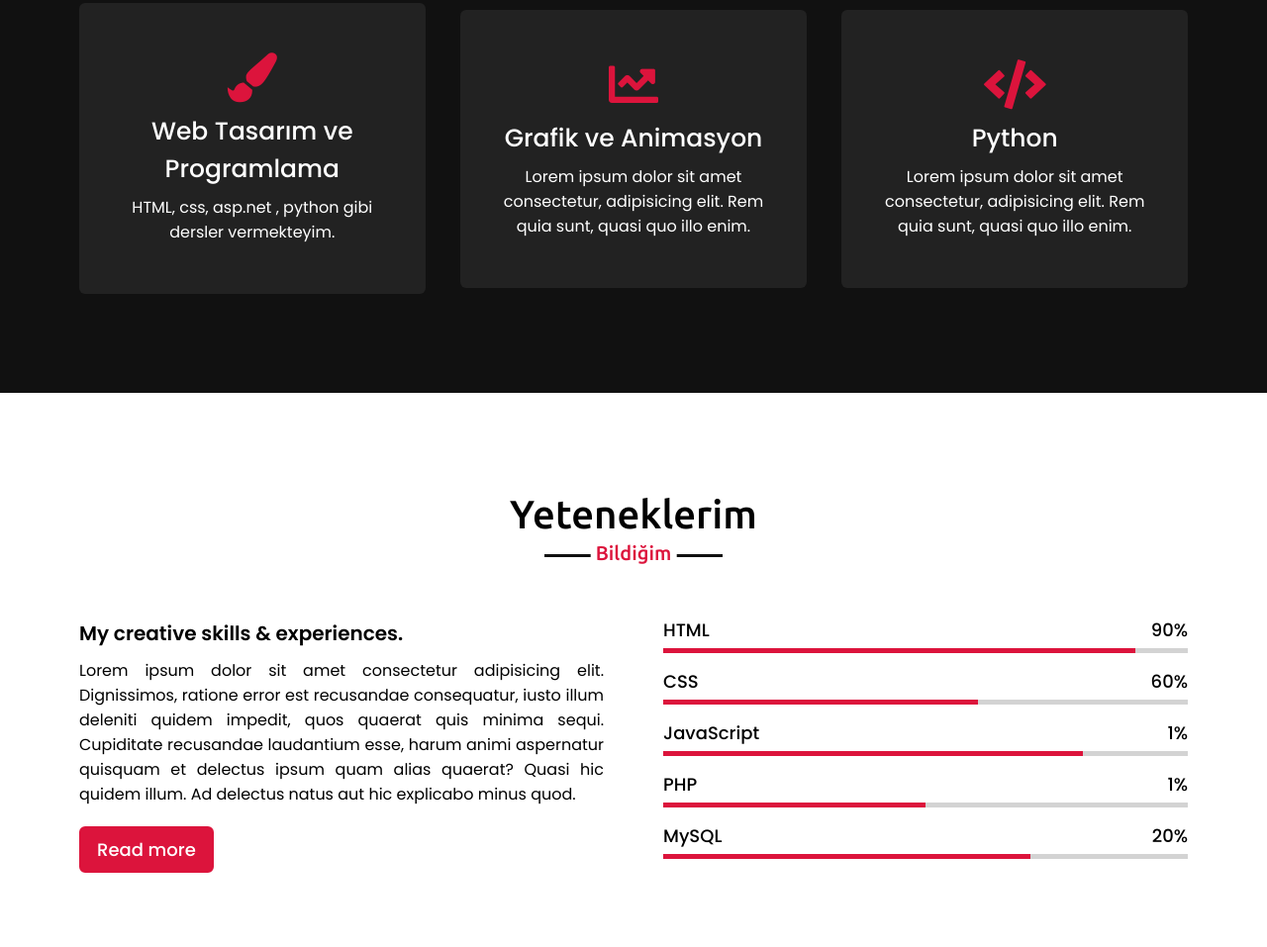
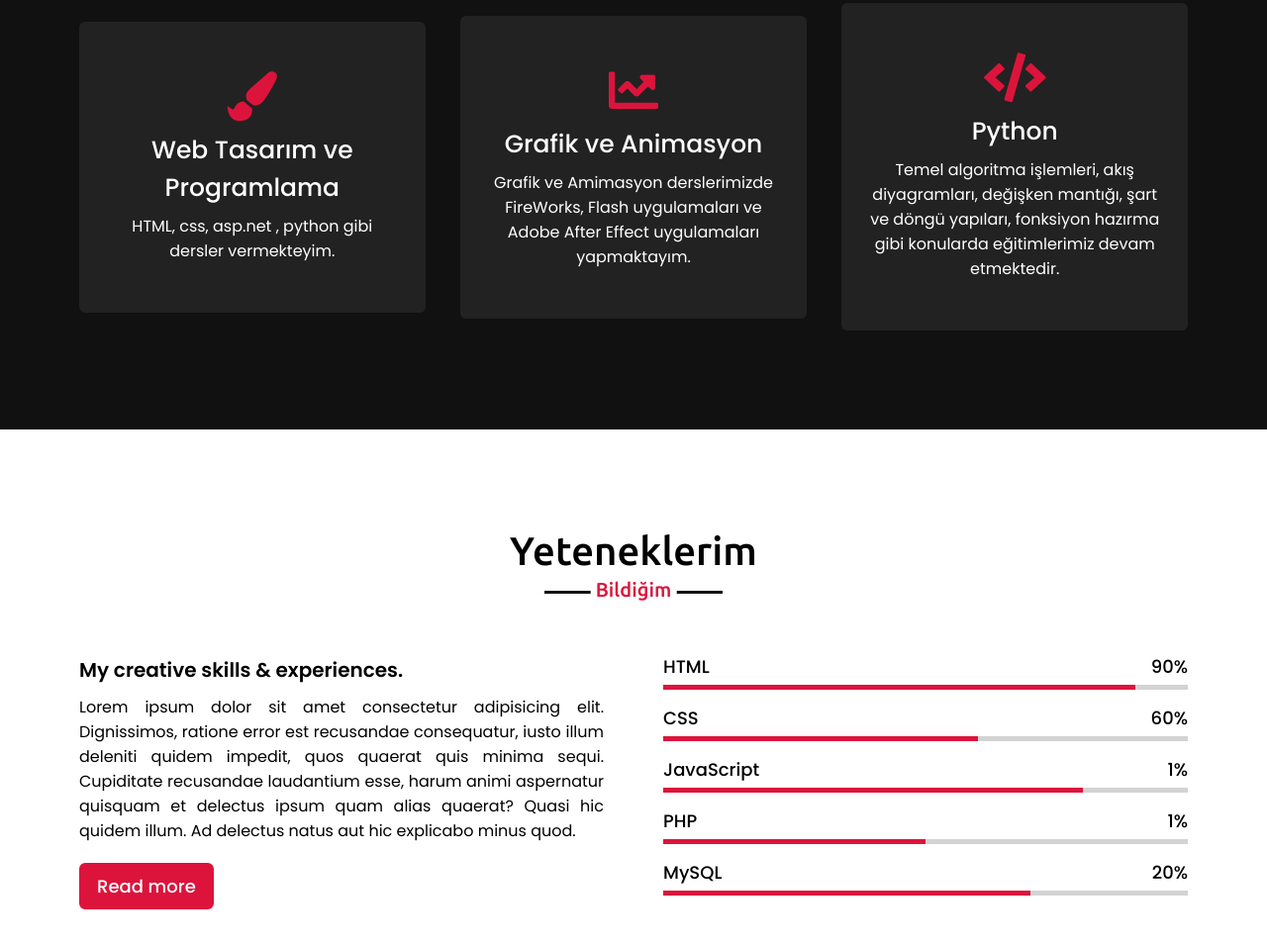
Before and after one commit to lyukseladana01/lyukseladana01.github.io, a plain HTML site: page index.html in a window 1280 px wide. Shown: the part 1756-2713 px from the top of the page at 99% size. Drawn offline with nearby package versions, Linux system fonts and the light colour scheme.

Commit message:
Update index.html

```diff
--- a/index.html
+++ b/index.html
@@ -79,14 +79,14 @@
                     <div class="box">
                         <i class="fas fa-chart-line"></i>
                         <div class="text">Grafik ve Animasyon</div>
-                        <p>Lorem ipsum dolor sit amet consectetur, adipisicing elit. Rem quia sunt, quasi quo illo enim.</p>
+                        <p>Grafik ve Amimasyon derslerimizde FireWorks, Flash uygulamaları ve Adobe After Effect uygulamaları yapmaktayım.</p>
                     </div>
                 </div>
                 <div class="card">
                     <div class="box">
                         <i class="fas fa-code"></i>
                         <div class="text">Python</div>
-                        <p>Lorem ipsum dolor sit amet consectetur, adipisicing elit. Rem quia sunt, quasi quo illo enim.</p>
+                        <p>Temel algoritma işlemleri, akış diyagramları, değişken mantığı, şart ve döngü yapıları, fonksiyon hazırma gibi konularda eğitimlerimiz devam etmektedir.</p>
                     </div>
                 </div>
                </div>
```
